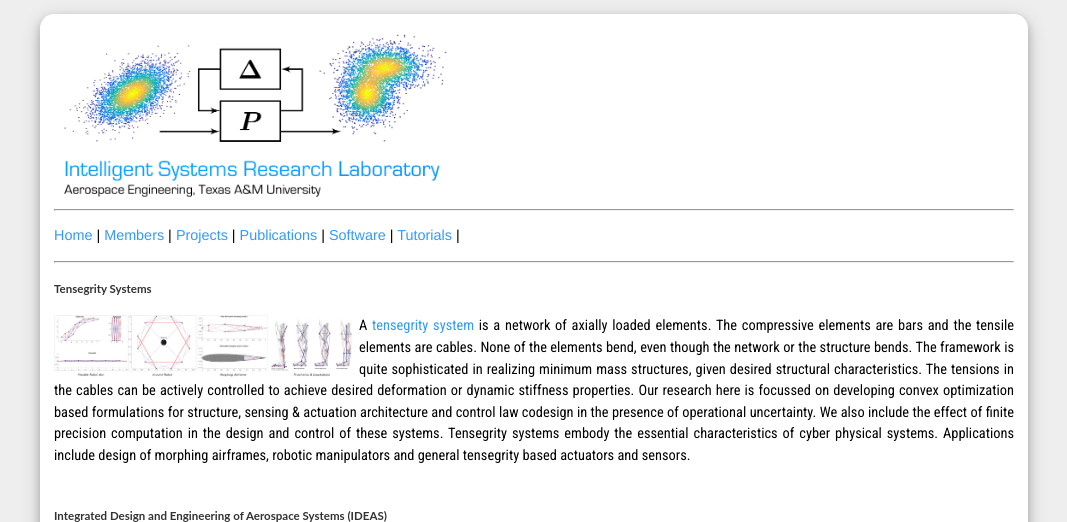
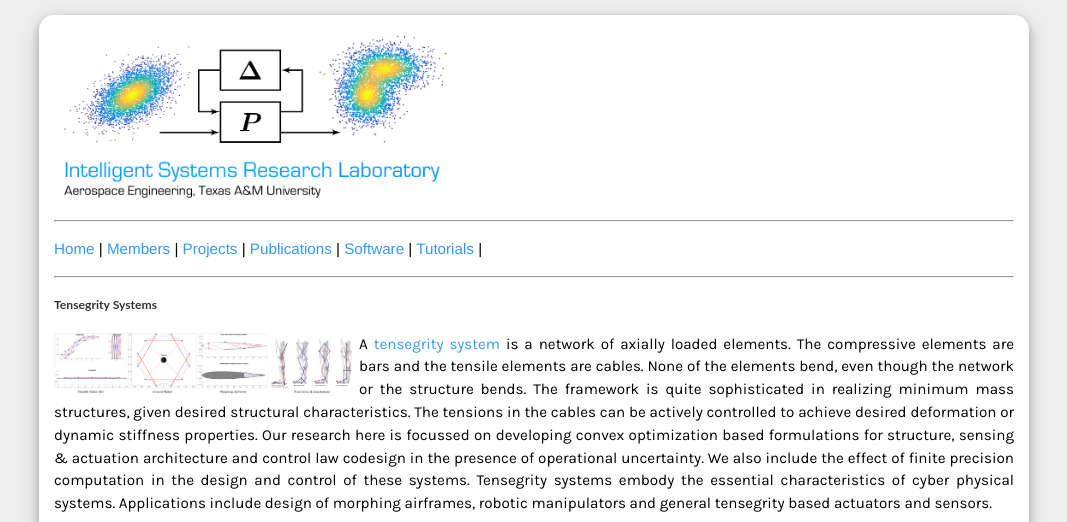
Before and after one commit to isrlab/isrlab.github.io, a Jekyll site: the page built from _pages/research.md, in a window 1280 px wide. Shown: the top 522 px of the page, without its empty margins (106-1173 px from the left). Built offline with Jekyll 4.4.1, drawn with Linux system fonts in a browser that asks for light colours; our own code applies the rules of GitHub Pages for plain Markdown files; formulas are drawn with MathJax 3; grey boxes are pictures that could not be loaded.

Commit message:
Update uqLab.css

```diff
--- a/css/uqLab.css
+++ b/css/uqLab.css
@@ -1,14 +1,14 @@
 
 li {
-  font-family: 'Roboto Condensed', sans-serif;
+  font-family: 'Karla', sans-serif;
   font-size: 100%;
   border: none;
 }
 
 
 body {
-	font-family: 'Roboto Condensed', sans-serif;
-	font-size: 90%;
+	font-family: 'Karla', sans-serif;
+	font-size: 95%;
 	margin: 1em;
 	background-color: #EEEEEE;
     float:center;
```
